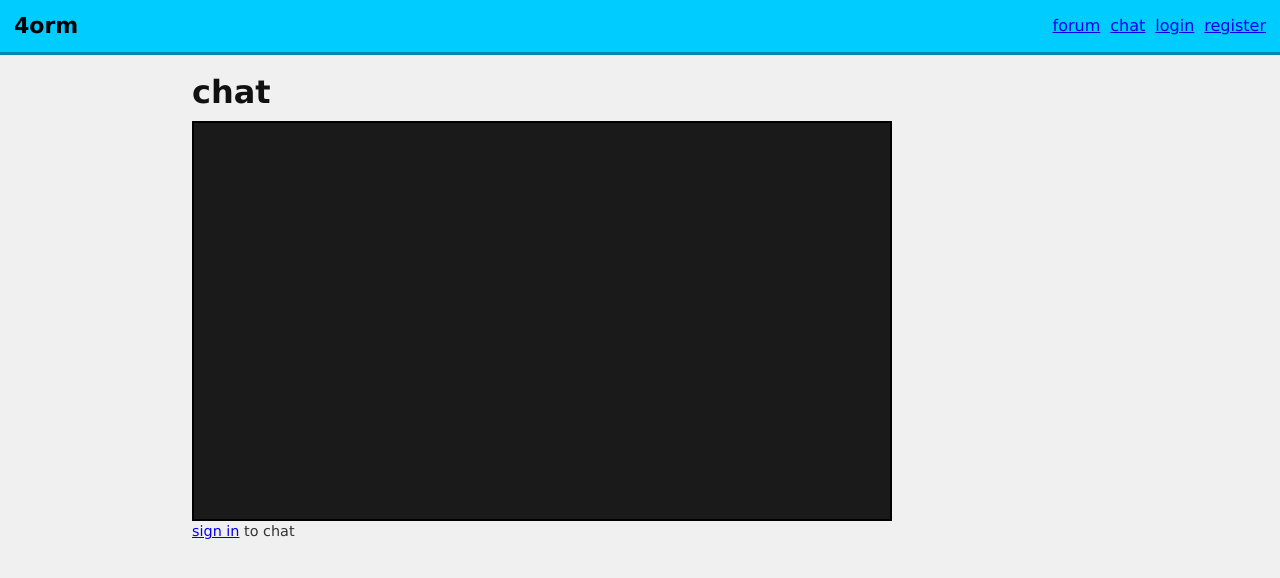
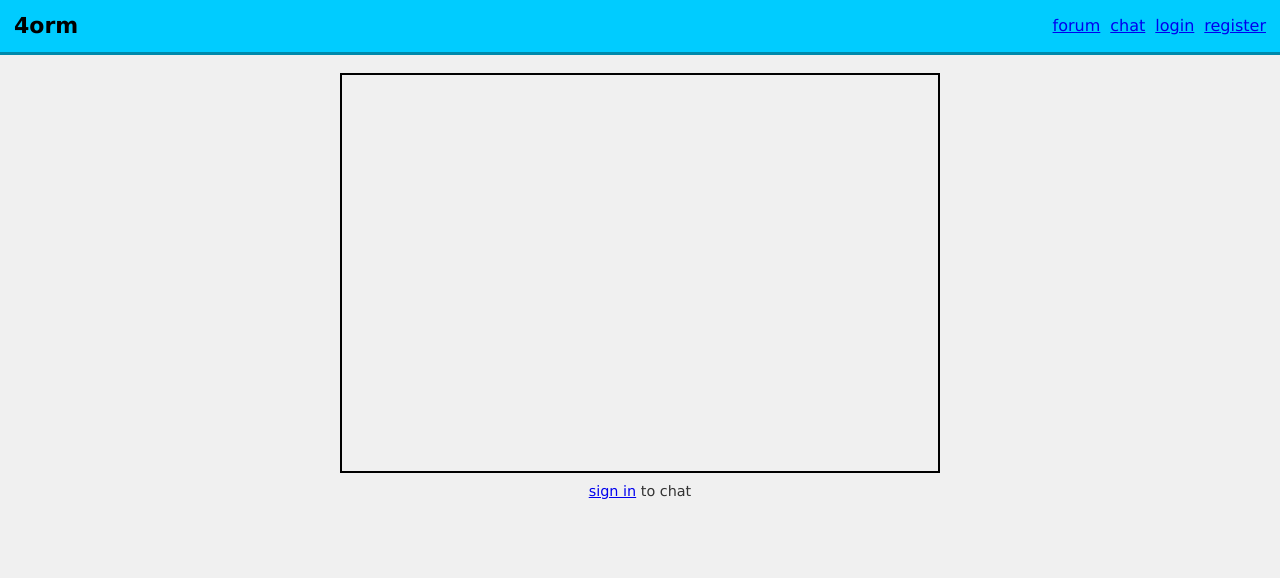
Before and after one commit to jackharrhy/4orm, a FastAPI app: page /chat in a window 1280 px wide. Shown: the top 578 px of the page. Run offline with FastAPI, Linux system fonts and the light colour scheme; some libraries are stand-ins or nearby versions.

Commit message:
fix: simplify chat to light mode, centered, minimal CSS
Remove dark theme, h1 heading, and wrapper div. Light background,
black text, centered at 600px max-width. CSS reduced from 60 lines
to 16.

```diff
--- a/static/style.css
+++ b/static/style.css
@@ -476,43 +476,30 @@ details.panel[open] > summary > h2::before {
 }
 
 .chat-room {
-  max-width: 700px;
-}
-.chat-container {
-  border: 2px solid #000;
-  background: #1a1a1a;
-  height: 400px;
-  overflow: hidden;
-  display: flex;
-  flex-direction: column;
+  max-width: 600px;
+  margin: 0 auto;
 }
 #chat-messages {
-  flex: 1;
+  height: 400px;
   overflow-y: auto;
+  border: 2px solid #000;
   padding: 8px;
-  font-family: monospace;
   font-size: 13px;
-  color: #eee;
 }
 .chat-msg {
-  padding: 2px 0;
-  line-height: 1.4;
+  padding: 1px 0;
 }
 .chat-user {
-  color: #0f0;
+  font-weight: 700;
   text-decoration: none;
-  font-weight: 700;
+  color: #000;
 }
 .chat-user::after {
   content: ": ";
-  color: #666;
-}
-.chat-text {
-  color: #ddd;
+  color: #999;
 }
 .chat-input {
   display: flex;
-  gap: 0;
   border-top: 2px solid #000;
 }
 .chat-input input {
@@ -520,19 +507,9 @@ details.panel[open] > summary > h2::before {
   border: none;
   padding: 8px;
   font: inherit;
-  font-family: monospace;
-  background: #2a2a2a;
-  color: #eee;
 }
 .chat-input button {
   width: auto;
   padding: 8px 16px;
-  background: #333;
-  color: #0f0;
-  border: none;
-  font-family: monospace;
   cursor: pointer;
 }
-.chat-input button:hover {
-  background: #444;
-}
--- a/templates/chat.html
+++ b/templates/chat.html
@@ -1,16 +1,13 @@
 {% extends 'base.html' %}
 {% block title %}4orm · chat{% endblock %}
 {% block content %}
-  <div class="chat-room">
-    <h1>chat</h1>
-    <div class="chat-container" hx-ext="sse" sse-connect="/chat/stream">
+  <div class="chat-room" hx-ext="sse" sse-connect="/chat/stream">
     <div
       id="chat-messages"
       sse-swap="message"
       hx-swap="beforeend scroll:bottom"
     >
       {{ messages_html|safe }}
-      </div>
     </div>
     {% if me %}
       <form
@@ -32,7 +29,9 @@
         <button type="submit">send</button>
       </form>
     {% else %}
-      <p class="muted"><a href="/login">sign in</a> to chat</p>
+      <p class="muted" style="text-align: center; padding: 8px">
+        <a href="/login">sign in</a> to chat
+      </p>
     {% endif %}
   </div>
   <script src="https://cdn.jsdelivr.net/npm/htmx-ext-sse@2.2.4/sse.js"></script>
```
Lines whose indentation alone changed are shown as unchanged.
